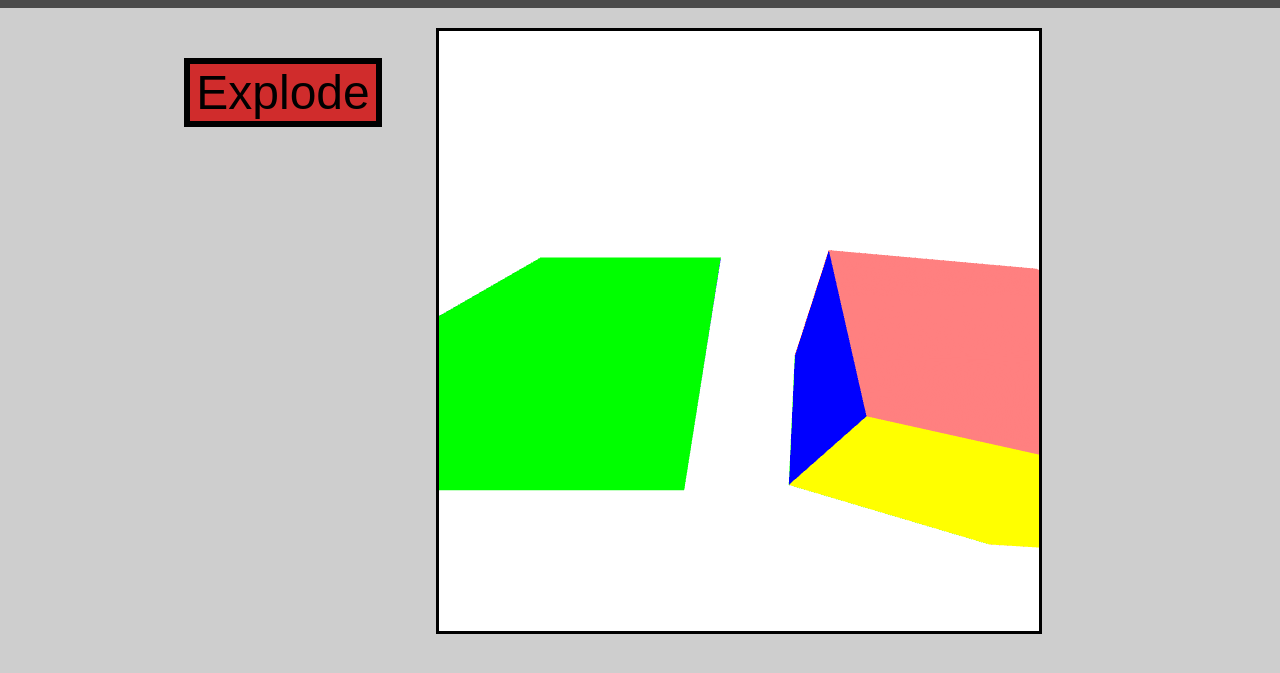
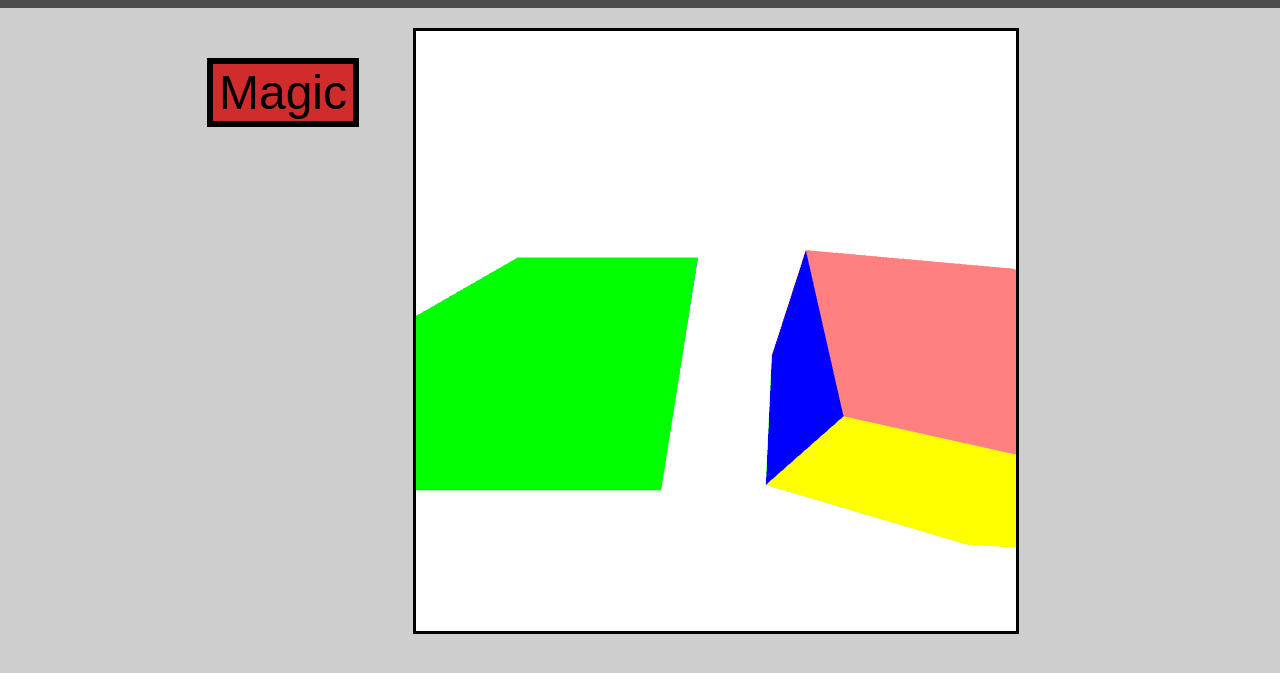
Before and after one commit to pwiatr/webGlPresentation, a plain HTML site: page WebGLProject/WebGLProject/lessons/third.html in a window 1280 px wide. Shown: the part 123-796 px from the top of the page. Drawn offline with Linux system fonts and the light colour scheme.

Commit message:
Drobne zmiany

```diff
--- a/WebGLProject/WebGLProject/lessons/third.html
+++ b/WebGLProject/WebGLProject/lessons/third.html
@@ -56,7 +56,7 @@
     <div class="container">
         <div class="center">
             <div class="panel-3 buttons">
-                <input type="button" id="crazy" value="Explode" />
+                <input type="button" id="crazy" value="Magic" />
             </div>
             <div class="panel-3">
                 <canvas id="secondCanvas"></canvas>
```
